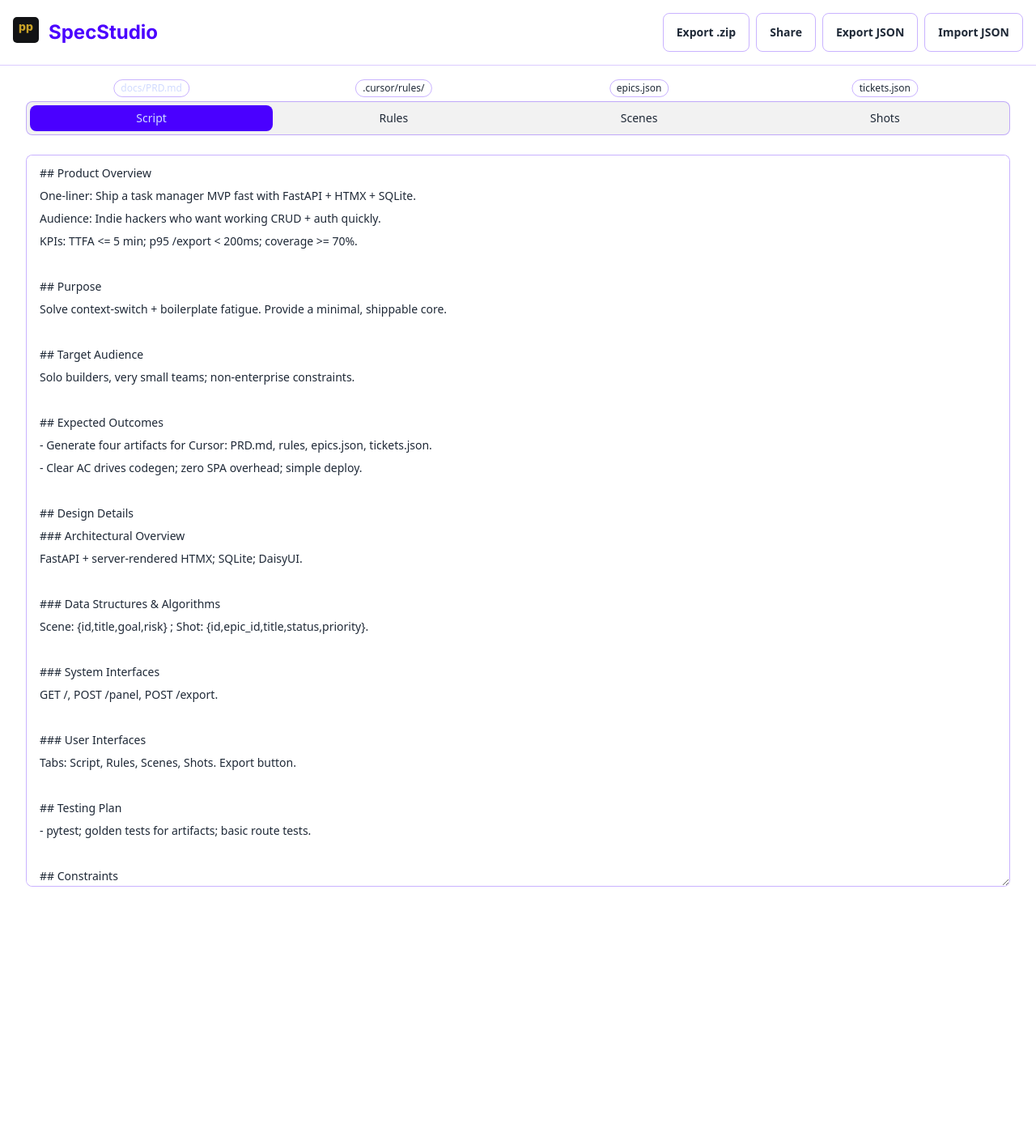
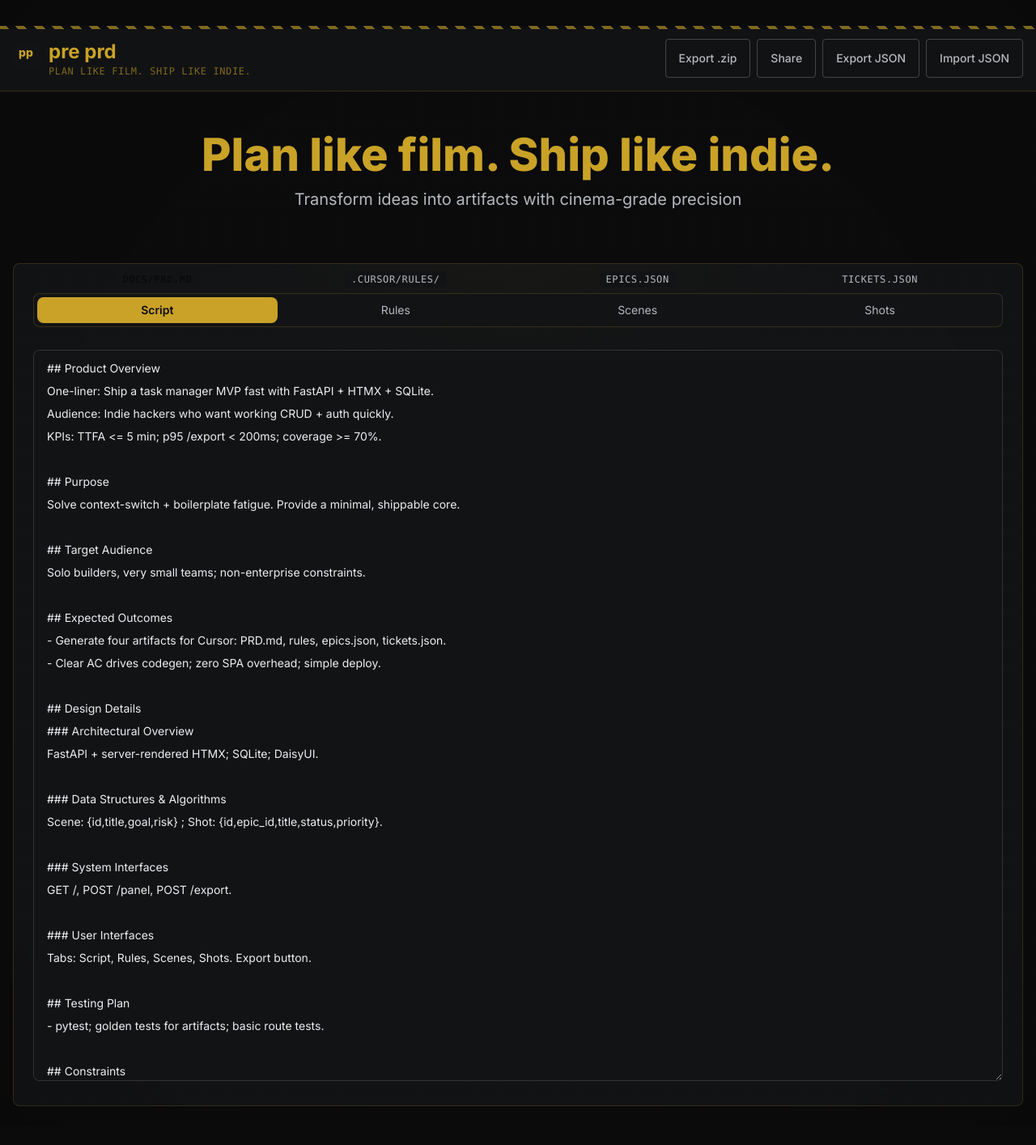
Before and after one commit to vianarafael/pre-prd, a FastAPI app: page / in a window 1280 px wide. Shown: the whole page at 81% size. Before the commit the page ends 1095 px from the top, so only its background shows below. Run offline with FastAPI, Linux system fonts and the light colour scheme; some libraries are stand-ins or nearby versions.

Commit message:
Cinema UI rebrand: film-themed colors, typography, effects; mobile-friendly letterbox design

```diff
--- /dev/null
+++ b/global.css
@@ -0,0 +1,345 @@
+/* Cinema-themed global styles for pre prd */
+
+:root {
+  /* Brand Colors */
+  --bg-dark: #0B0B0C;
+  --surface: #121315;
+  --primary-gold: #C9A227;
+  --accent-crimson: #D14B4B;
+  --text-strong: #ECEEF1;
+  --text-muted: #B5B8BE;
+
+  /* Film Effects */
+  --film-grain-opacity: 0.03;
+  --vignette-opacity: 0.1;
+  --letterbox-height: 2rem;
+
+  /* Typography */
+  --font-display: 'Inter', -apple-system, BlinkMacSystemFont, 'Segoe UI', system-ui, sans-serif;
+  --font-mono: 'SF Mono', Monaco, 'Cascadia Code', 'Roboto Mono', Consolas, 'Courier New', monospace;
+}
+
+/* DaisyUI Override - Cinema Color Scheme */
+[data-theme="dark"] {
+  --fallback-p: var(--primary-gold);
+  --fallback-pc: var(--bg-dark);
+  --fallback-s: var(--accent-crimson);
+  --fallback-sc: var(--text-strong);
+  --fallback-a: var(--primary-gold);
+  --fallback-ac: var(--bg-dark);
+  --fallback-n: var(--surface);
+  --fallback-nc: var(--text-strong);
+  --fallback-b1: var(--bg-dark);
+  --fallback-b2: var(--surface);
+  --fallback-b3: #1A1B1D;
+  --fallback-bc: var(--text-strong);
+}
+
+/* Base Layout - Letterbox Effect */
+html {
+  background: var(--bg-dark);
+  min-height: 100vh;
+}
+
+body {
+  background: var(--bg-dark);
+  color: var(--text-strong);
+  font-family: var(--font-display);
+  line-height: 1.6;
+  min-height: 100vh;
+  position: relative;
+}
+
+/* Letterbox padding on larger screens */
+@media (min-width: 1024px) {
+  body {
+    padding-top: var(--letterbox-height);
+    padding-bottom: var(--letterbox-height);
+  }
+}
+
+/* Film Grain Overlay */
+.film-grain::before {
+  content: '';
+  position: fixed;
+  top: 0;
+  left: 0;
+  width: 100%;
+  height: 100%;
+  opacity: var(--film-grain-opacity);
+  background-image:
+    radial-gradient(circle at 20% 50%, transparent 20%, rgba(255,255,255,0.3) 21%, rgba(255,255,255,0.3) 34%, transparent 35%, transparent),
+    linear-gradient(0deg, transparent 24%, rgba(255,255,255,0.05) 25%, rgba(255,255,255,0.05) 26%, transparent 27%, transparent 74%, rgba(255,255,255,0.05) 75%, rgba(255,255,255,0.05) 76%, transparent 77%, transparent);
+  background-size: 3px 3px;
+  pointer-events: none;
+  z-index: 1;
+}
+
+/* Vignette Effect */
+.vignette::after {
+  content: '';
+  position: fixed;
+  top: 0;
+  left: 0;
+  width: 100%;
+  height: 100%;
+  background: radial-gradient(
+    ellipse at center,
+    transparent 0%,
+    transparent 65%,
+    rgba(0,0,0,var(--vignette-opacity)) 100%
+  );
+  pointer-events: none;
+  z-index: 2;
+}
+
+/* Film Frame Borders */
+.film-border {
+  border: 1px solid rgba(201, 162, 39, 0.2);
+  border-radius: 0.25rem;
+  position: relative;
+}
+
+.film-border::before {
+  content: '';
+  position: absolute;
+  top: -1px;
+  left: -1px;
+  right: -1px;
+  bottom: -1px;
+  background: linear-gradient(45deg,
+    rgba(201, 162, 39, 0.1) 0%,
+    transparent 50%,
+    rgba(201, 162, 39, 0.1) 100%
+  );
+  border-radius: inherit;
+  z-index: -1;
+}
+
+/* Typography Overrides */
+h1, h2, h3, h4, h5, h6 {
+  font-family: var(--font-display);
+  font-weight: 700;
+  color: var(--text-strong);
+}
+
+.mono {
+  font-family: var(--font-mono);
+  font-size: 0.875rem;
+  text-transform: uppercase;
+  letter-spacing: 0.05em;
+}
+
+/* Hero Section */
+.hero-section {
+  padding: 2rem 0;
+  text-align: center;
+}
+
+.hero-title {
+  font-size: clamp(2rem, 5vw, 3.5rem);
+  font-weight: 800;
+  color: var(--primary-gold);
+  margin-bottom: 0.5rem;
+  line-height: 1.1;
+}
+
+.hero-tagline {
+  font-size: clamp(1rem, 2.5vw, 1.25rem);
+  color: var(--text-muted);
+  margin-bottom: 2rem;
+}
+
+/* Card Styling */
+.card {
+  background: var(--surface);
+  border: 1px solid rgba(201, 162, 39, 0.15);
+}
+
+.card-title {
+  color: var(--text-strong);
+}
+
+/* Button Overrides */
+.btn {
+  border-radius: 0.25rem;
+  font-weight: 500;
+  text-transform: none;
+}
+
+.btn-primary {
+  background: var(--primary-gold);
+  border-color: var(--primary-gold);
+  color: var(--bg-dark);
+}
+
+.btn-primary:hover {
+  background: #B8911F;
+  border-color: #B8911F;
+}
+
+.btn-ghost {
+  color: var(--text-muted);
+  border-color: rgba(181, 184, 190, 0.3);
+}
+
+.btn-ghost:hover {
+  background: rgba(181, 184, 190, 0.1);
+  color: var(--text-strong);
+}
+
+.btn-error {
+  background: var(--accent-crimson);
+  border-color: var(--accent-crimson);
+  color: var(--text-strong);
+}
+
+/* Input Styling */
+.input, .textarea, .select {
+  background: var(--surface);
+  border-color: rgba(181, 184, 190, 0.2);
+  color: var(--text-strong);
+}
+
+.input:focus, .textarea:focus, .select:focus {
+  border-color: var(--primary-gold);
+  outline: none;
+  box-shadow: 0 0 0 2px rgba(201, 162, 39, 0.2);
+}
+
+/* Tab Styling */
+.tabs-boxed {
+  background: var(--surface);
+  border: 1px solid rgba(201, 162, 39, 0.2);
+}
+
+.tab {
+  color: var(--text-muted);
+  border-radius: 0.25rem;
+}
+
+.tab-active {
+  background: var(--primary-gold);
+  color: var(--bg-dark);
+  font-weight: 600;
+}
+
+/* Badge Styling */
+.badge {
+  border-radius: 0.25rem;
+  font-family: var(--font-mono);
+  font-size: 0.75rem;
+  text-transform: uppercase;
+  letter-spacing: 0.05em;
+}
+
+.badge-success {
+  background: rgba(34, 197, 94, 0.2);
+  color: #4ADE80;
+  border-color: #4ADE80;
+}
+
+.badge-warning {
+  background: rgba(251, 146, 60, 0.2);
+  color: #FB923C;
+  border-color: #FB923C;
+}
+
+.badge-error {
+  background: rgba(209, 75, 75, 0.2);
+  color: var(--accent-crimson);
+  border-color: var(--accent-crimson);
+}
+
+/* Header Styling */
+.header {
+  background: rgba(18, 19, 21, 0.95);
+  backdrop-filter: blur(8px);
+  border-bottom: 1px solid rgba(201, 162, 39, 0.2);
+  position: sticky;
+  top: 0;
+  z-index: 40;
+}
+
+/* Clapperboard Stripes */
+.clapperboard-stripes {
+  background: repeating-linear-gradient(
+    45deg,
+    var(--primary-gold),
+    var(--primary-gold) 0.5rem,
+    var(--bg-dark) 0.5rem,
+    var(--bg-dark) 1rem
+  );
+  height: 0.25rem;
+}
+
+/* Spotlight Effect */
+.spotlight {
+  background: radial-gradient(
+    ellipse 800px 300px at 50% 0%,
+    rgba(201, 162, 39, 0.15),
+    transparent 50%
+  );
+}
+
+/* Mobile Responsiveness */
+@media (max-width: 768px) {
+  .hero-section {
+    padding: 1rem 0;
+  }
+
+  .container {
+    padding-left: 1rem;
+    padding-right: 1rem;
+  }
+
+  .film-border {
+    border-radius: 0.125rem;
+  }
+
+  /* Reduce film effects on mobile for performance */
+  .film-grain::before {
+    opacity: calc(var(--film-grain-opacity) * 0.5);
+  }
+
+  .vignette::after {
+    opacity: calc(var(--vignette-opacity) * 0.7);
+  }
+}
+
+/* Utility Classes */
+.text-cinema-gold {
+  color: var(--primary-gold);
+}
+
+.text-cinema-crimson {
+  color: var(--accent-crimson);
+}
+
+.bg-cinema-surface {
+  background: var(--surface);
+}
+
+.border-cinema {
+  border-color: rgba(201, 162, 39, 0.2);
+}
+
+/* Smooth Transitions */
+* {
+  transition: background-color 0.2s ease, border-color 0.2s ease, color 0.2s ease;
+}
+
+/* Loading Animation for HTMX */
+.htmx-request {
+  opacity: 0.7;
+  transition: opacity 0.2s ease;
+}
+
+/* Focus States for Accessibility */
+.btn:focus-visible,
+.input:focus-visible,
+.textarea:focus-visible,
+.select:focus-visible {
+  outline: 2px solid var(--primary-gold);
+  outline-offset: 2px;
+}
--- a/templates/base.html
+++ b/templates/base.html
@@ -1,13 +1,13 @@
 <!DOCTYPE html>
-<html lang="en" class="dark">
+<html lang="en" data-theme="dark">
   <head>
     <meta charset="utf-8" />
     <meta name="viewport" content="width=device-width, initial-scale=1" />
-    <title>{{ page_title or 'SpecStudio' }}</title>
+    <title>{{ page_title or 'pre prd' }}</title>
     <link rel="preconnect" href="https://fonts.googleapis.com" />
     <link rel="preconnect" href="https://fonts.gstatic.com" crossorigin />
     <link
-      href="https://fonts.googleapis.com/css2?family=Inter:wght@300;400;500;600;700&display=swap"
+      href="https://fonts.googleapis.com/css2?family=Inter:wght@300;400;500;600;700;800&display=swap"
       rel="stylesheet"
     />
     <link
@@ -21,12 +21,12 @@
     <link rel="icon" type="image/svg+xml" href="/assets/favicon.svg" />
     {% block head %}{% endblock %}
   </head>
-  <body class="min-h-screen bg-background text-foreground film-grain">
+  <body class="min-h-screen film-grain vignette">
     <header
-      class="border-b border-primary/20 bg-card/50 backdrop-blur-sm relative"
+      class="header relative"
     >
       <div
-        class="absolute top-0 left-0 w-full h-1 clapperboard-stripes opacity-60"
+        class="absolute top-0 left-0 w-full clapperboard-stripes opacity-60"
       ></div>
       <div
         class="container mx-auto px-4 py-4 flex items-center justify-between"
@@ -34,21 +34,21 @@
         <div class="flex items-center gap-3">
           <div class="relative">
             <span class="inline-block w-8 h-8">
-              <img src="/assets/favicon.svg" alt="SpecStudio" class="w-8 h-8" />
+              <img src="/assets/favicon.svg" alt="pre prd" class="w-8 h-8" />
             </span>
           </div>
           <div>
             <h1
-              class="text-2xl font-bold text-primary"
-              style="font-family: var(--font-display, Inter)"
+              class="text-2xl font-bold text-cinema-gold"
             >
-              SpecStudio
+              pre prd
             </h1>
+            <div class="text-xs mono text-cinema-gold opacity-60">Plan like film. Ship like indie.</div>
           </div>
         </div>
         <div class="flex items-center gap-2">
           <button
-            class="btn btn-ghost border border-primary/30"
+            class="btn btn-ghost"
             type="submit"
             form="panel-form"
             formaction="/export"
@@ -58,21 +58,21 @@
           </button>
           <button
             id="btn-share"
-            class="btn btn-ghost border border-primary/30"
+            class="btn btn-ghost"
             type="button"
           >
             Share
           </button>
           <button
             id="btn-export-json"
-            class="btn btn-ghost border border-primary/30"
+            class="btn btn-ghost"
             type="button"
           >
             Export JSON
           </button>
           <label
             for="import-file"
-            class="btn btn-ghost border border-primary/30 cursor-pointer"
+            class="btn btn-ghost cursor-pointer"
             >Import JSON</label
           >
           <input
--- a/templates/index.html
+++ b/templates/index.html
@@ -1,13 +1,18 @@
 {% extends "base.html" %} {% block content %}
+<div class="hero-section">
+  <h1 class="hero-title">Plan like film. Ship like indie.</h1>
+  <p class="hero-tagline">Transform ideas into artifacts with cinema-grade precision</p>
+</div>
+
 <div class="max-w-screen-xl mx-auto">
   <section
-    class="bg-card/80 backdrop-blur-sm rounded-xl p-4 film-border relative overflow-hidden"
+    class="bg-cinema-surface film-border relative overflow-hidden rounded-lg p-6"
   >
     <div class="absolute inset-0 spotlight opacity-20"></div>
     <div class="relative z-10">
       {% include 'partials/tabs.html' %}
 
-      <div id="panel" class="mt-3">{% include 'partials/panel.html' %}</div>
+      <div id="panel" class="mt-4">{% include 'partials/panel.html' %}</div>
     </div>
   </section>
 </div>
--- a/templates/partials/panel.html
+++ b/templates/partials/panel.html
@@ -27,8 +27,7 @@
   <div class="space-y-3">
     <div class="flex items-center justify-between">
       <h3
-        class="text-xl font-bold text-primary"
-        style="font-family: var(--font-display, Inter)"
+        class="text-xl font-bold text-cinema-gold"
       >
         Scenes (Epics)
       </h3>
@@ -45,7 +44,7 @@
 
     {% for scene in scenes_data %}
     <div
-      class="bg-card/70 rounded-lg p-4 border {{ 'border-secondary/30' if editing_scene and editing_scene.id == scene.id else 'border-primary/20' }}"
+      class="bg-cinema-surface film-border rounded-lg p-4 {{ 'border-cinema-gold' if editing_scene and editing_scene.id == scene.id else '' }}"
     >
       {% if editing_scene and editing_scene.id == scene.id %}
       <div class="grid md:grid-cols-2 gap-3">
@@ -133,12 +132,12 @@
 
   <div class="space-y-3">
     <div class="flex items-center justify-between">
-      <h3 class="text-xl font-bold text-primary" style="font-family: var(--font-display, Inter)">Shots (Tickets)</h3>
+      <h3 class="text-xl font-bold text-cinema-gold">Shots (Tickets)</h3>
       <button class="btn btn-primary" hx-post="/panel?tab=shots&op=add" hx-target="#panel" hx-swap="innerHTML" hx-include="#panel form">New Shot</button>
     </div>
 
     {% for shot in shots_data %}
-    <div class="bg-card/70 rounded-lg p-4 border {{ 'border-secondary/30' if editing_shot and editing_shot.id == shot.id else 'border-primary/20' }}">
+    <div class="bg-cinema-surface film-border rounded-lg p-4 {{ 'border-cinema-gold' if editing_shot and editing_shot.id == shot.id else '' }}">
       {% if editing_shot and editing_shot.id == shot.id %}
       <div class="space-y-3">
         <input type="hidden" name="shot_original_id" value="{{ editing_shot.id }}" />
--- a/templates/partials/tabs.html
+++ b/templates/partials/tabs.html
@@ -1,5 +1,5 @@
 <!-- prettier-ignore -->
-<div id="tabs" class="tabs tabs-boxed mt-3 border border-primary/30" {% if oob %}hx-swap-oob="true"{% endif %}>
+<div id="tabs" class="tabs tabs-boxed mt-3" {% if oob %}hx-swap-oob="true"{% endif %}>
   <button
     class="tab relative {{ 'tab-active' if tab == 'script' else '' }}"
     hx-post="/panel?tab=script"
@@ -8,7 +8,7 @@
     hx-include="#panel form"
   >
     Script
-    <span class="absolute -top-8 left-1/2 -translate-x-1/2 text-xs px-2 py-0.5 rounded-full border border-primary/30 bg-card/80 whitespace-nowrap">docs/PRD.md</span>
+    <span class="absolute -top-8 left-1/2 -translate-x-1/2 text-xs mono px-2 py-0.5 rounded border-cinema bg-cinema-surface whitespace-nowrap">docs/PRD.md</span>
   </button>
   <button
     class="tab relative {{ 'tab-active' if tab == 'rules' else '' }}"
@@ -18,7 +18,7 @@
     hx-include="#panel form"
   >
     Rules
-    <span class="absolute -top-8 left-1/2 -translate-x-1/2 text-xs px-2 py-0.5 rounded-full border border-primary/30 bg-card/80 whitespace-nowrap">.cursor/rules/</span>
+    <span class="absolute -top-8 left-1/2 -translate-x-1/2 text-xs mono px-2 py-0.5 rounded border-cinema bg-cinema-surface whitespace-nowrap">.cursor/rules/</span>
   </button>
   <button
     class="tab relative {{ 'tab-active' if tab == 'scenes' else '' }}"
@@ -28,7 +28,7 @@
     hx-include="#panel form"
   >
     Scenes
-    <span class="absolute -top-8 left-1/2 -translate-x-1/2 text-xs px-2 py-0.5 rounded-full border border-primary/30 bg-card/80 whitespace-nowrap">epics.json</span>
+    <span class="absolute -top-8 left-1/2 -translate-x-1/2 text-xs mono px-2 py-0.5 rounded border-cinema bg-cinema-surface whitespace-nowrap">epics.json</span>
   </button>
   <button
     class="tab relative {{ 'tab-active' if tab == 'shots' else '' }}"
@@ -38,6 +38,6 @@
     hx-include="#panel form"
   >
     Shots
-    <span class="absolute -top-8 left-1/2 -translate-x-1/2 text-xs px-2 py-0.5 rounded-full border border-primary/30 bg-card/80 whitespace-nowrap">tickets.json</span>
+    <span class="absolute -top-8 left-1/2 -translate-x-1/2 text-xs mono px-2 py-0.5 rounded border-cinema bg-cinema-surface whitespace-nowrap">tickets.json</span>
   </button>
 </div>
```
Also changed, not shown: templates/error.html (+6 -12 lines).
